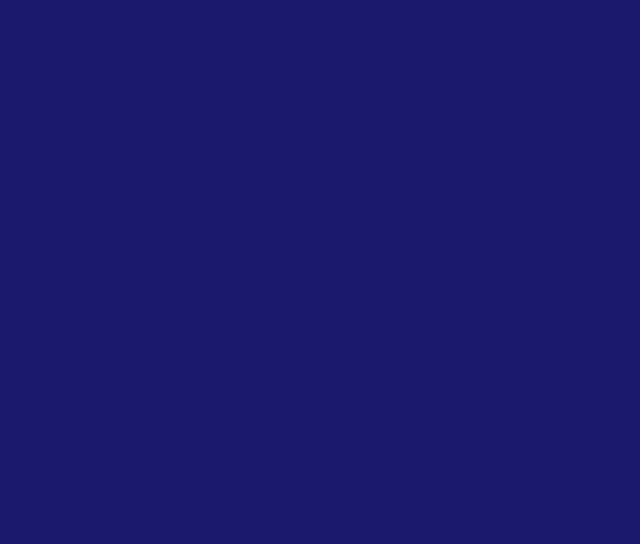
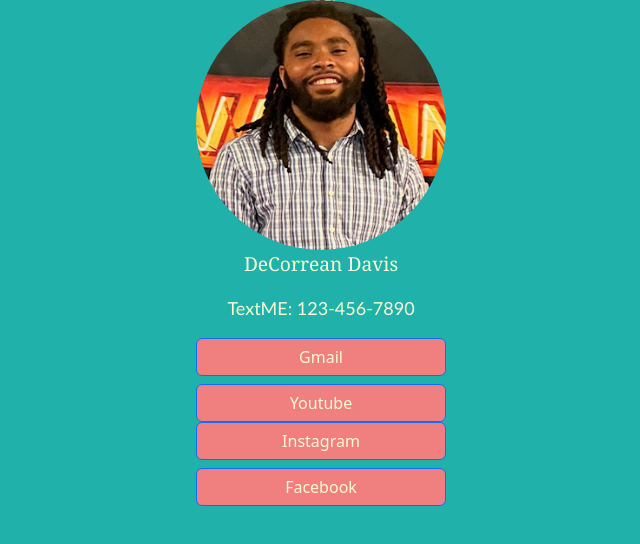
Before and after one commit to DeCorreanD/Lab-Link-In-Bio, a plain HTML site: page index.html in a window 1280 px wide. Shown: the whole page, without its empty margins (319-959 px from the left). Drawn offline with nearby package versions, Linux system fonts and the light colour scheme.

Commit message:
all the final touched arer complete

```diff
--- a/index.html
+++ b/index.html
@@ -4,11 +4,32 @@
   <meta charset="UTF-8">
   <meta http-equiv="X-UA-Compatible" content="IE=edge">
   <meta name="viewport" content="width=device-width, initial-scale=1.0">
+
+<link href="https://cdn.jsdelivr.net/npm/bootstrap@5.2.2/dist/css/bootstrap.min.css" rel="stylesheet" integrity="sha384-Zenh87qX5JnK2Jl0vWa8Ck2rdkQ2Bzep5IDxbcnCeuOxjzrPF/et3URy9Bv1WTRi" crossorigin="anonymous">
   <link rel="stylesheet" href="main.css">
   <title>Link In Bio</title>
 </head>
 <body>
 
+  <div class="wrapper">
+  <img src="./ME.jpg">
+  <p class="name">DeCorrean Davis</p>
+  <p class="number">TextME: 123-456-7890</p>
+
+  <div class="d-grid gap-2">
+    <button class="btn btn-primary" type="button">Gmail</button>
+    <button class="btn btn-primary" type="button">Youtube</button>
+  </div>
+
+  <div class="d-grid gap-2">
+    <button class="btn btn-primary" type="button">Instagram</button>
+    <button class="btn btn-primary" type="button">Facebook</button>
+  </div>
+
+</div>
+
+<script src="https://cdn.jsdelivr.net/npm/bootstrap@5.2.2/dist/js/bootstrap.bundle.min.js" integrity="sha384-OERcA2EqjJCMA+/3y+gxIOqMEjwtxJY7qPCqsdltbNJuaOe923+mo//f6V8Qbsw3" crossorigin="anonymous"></script>
 <script src="main.js"></script>
 </body>
+
 </html>
--- a/main.css
+++ b/main.css
@@ -1,3 +1,37 @@
 body {
-  background-color: midnightblue;
+  background-color: lightseagreen;
 }
+
+.btn-primary {
+  background-color: lightcoral;
+  color: lightgoldenrodyellow;
+  width: 250px;
+}
+
+.name {
+  font-family: Cambria, Cochin, Georgia, Times, 'Times New Roman', serif;
+  font-size: larger;
+  color: lightgoldenrodyellow;
+  text-align: center;
+}
+
+.number {
+  font-size: large;
+  font-family: 'Gill Sans', 'Gill Sans MT', Calibri, 'Trebuchet MS', sans-serif;
+  color: lightgoldenrodyellow;
+  text-align: center;
+}
+
+.wrapper {
+  display: flex;
+  flex-direction: column;
+  flex-wrap: wrap;
+  align-items: center;
+
+}
+
+img {
+  height: 250px;
+  width: 250px;
+  border-radius: 50%;
+}
```
Also changed, not shown: ME.jpg (added).
